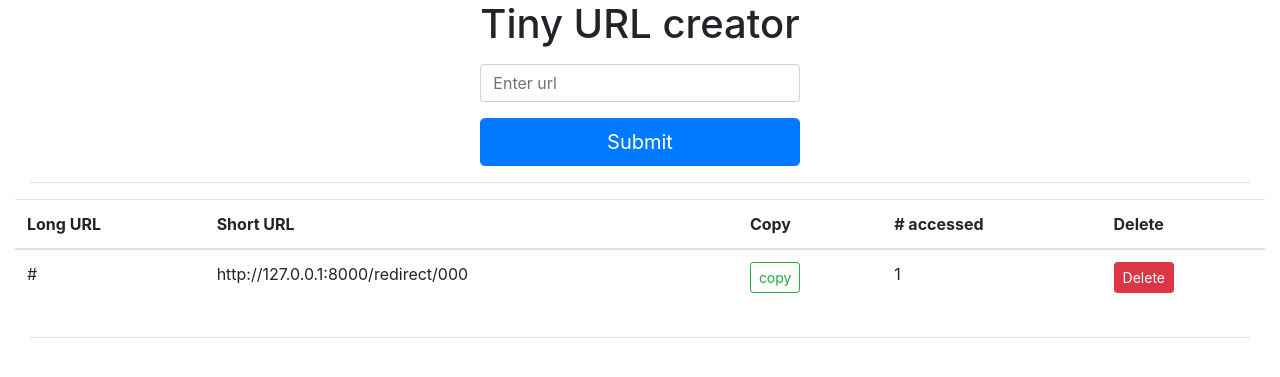
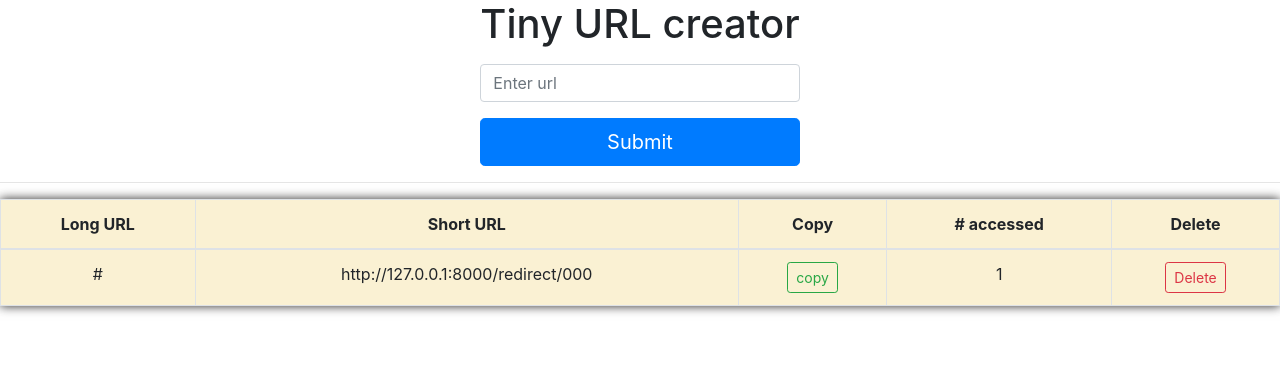
Before and after one commit to Will-max-bit/PDXCode-guild-assignments, a Django app: template labs/django/urlProject/urlApp/templates/urlApp/index.html in a window 1280 px wide. Shown: the top 377 px of the page. Run offline with Django 3.2, Linux system fonts and the light colour scheme; the template is opened without the code that fills it: most values are stand-ins (such as "Sample title", 1, 10 or a date in 2020); some libraries are stand-ins or nearby versions.

Commit message:
Added delete and copy alert

```diff
--- a/labs/django/urlProject/urlApp/static/urlApp/main.css
+++ b/labs/django/urlProject/urlApp/static/urlApp/main.css
@@ -3,11 +3,14 @@
     flex-direction: row;
     justify-content: center;
 }
-/* #copyBtn{
-    display: flex;
-    flex-d;
-} */
+
 #table_urls{
-    max-height: 400px;
-    overflow:scroll;
+    box-shadow: 0 0 10px rgb(41, 40, 40);
+    background-color: rgb(250, 241, 211);
+    text-align: center;
+    width: 100%;
 }
+
+html, body {
+    width:100%;
+}
--- a/labs/django/urlProject/urlApp/templates/urlApp/index.html
+++ b/labs/django/urlProject/urlApp/templates/urlApp/index.html
@@ -6,7 +6,7 @@
     <link rel="stylesheet" href="{% static 'urlApp/main.css'%}">
     <!-- Required meta tags -->
     <meta charset="utf-8">
-    <meta name="viewport" content="width=device-width, initial-scale=1, shrink-to-fit=no">
+    <meta name="viewport" content="width=device-width, initial-scale=1">
 
     <!-- Bootstrap CSS -->
     <link rel="stylesheet" href="https://stackpath.bootstrapcdn.com/bootstrap/4.3.1/css/bootstrap.min.css"
@@ -15,23 +15,33 @@
 </head>
 
 <body>
-    <div class="container-fluid">
-        <div class="col">
-            <div class="row" id="enter_area">
+
+
+
+
+
+
+    <div class="container">
+        <div class="row">
+            <div class="col-sm-12" id="enter_area">
                 <form action="{% url 'urlApp:save_url'%}" method="post">
                     {% csrf_token %}
                     <div class="form-group">
-                        <label for="long_url"><h1>Tiny URL creator</h1></label>
+                        <label for="long_url">
+                            <h1>Tiny URL creator</h1>
+                        </label>
                         <input type="text" name="long_url" required class="form-control" id="url_input"
                             aria-describedby="url_input" placeholder="Enter url">
                     </div>
                     <button type="submit" class="btn btn-primary btn-lg btn-block">Submit</button>
                 </form>
             </div>
+        </div>
+    </div>
 
     <hr>
-            <div class="row" id="">
-                <table class="table">
+
+    <table id="table_urls" class="table table-bordered table-hover">
         <thead>
             <tr>
                 <th scope="col">Long URL</th>
@@ -44,53 +54,51 @@
         <tbody>
             {% for url in urls %}
             <tr>
-                            <td>{{url}}</td>
+                <td>{{ url.url }}</td>
                 <td id="url_short">http://127.0.0.1:8000/redirect/{{url.code}}</td>
-                            <td><button type="button"
-                                    onclick="navigator.clipboard.writeText('http://127.0.0.1:8000/redirect/{{url.code}}'); alert('copied') "
-                                    id="copyBtn" class="btn btn-outline-success btn-sm">copy</button></td>
+                <td>
+                    <button type="button"
+                        onclick="navigator.clipboard.writeText('http://127.0.0.1:8000/redirect/{{url.code}}') "
+                        class="btn btn-outline-success btn-sm btn_copy">copy</button>
+                </td>
                 <td>{{url.counter}}</td>
-                            <td><a href="{% url 'urlApp:delete_URL' %}" id="deletebtn" type="button" class="btn btn-danger btn-sm">Delete</a></td>
+                <td><a href="{% url 'urlApp:delete_url' url.id %}" id="deletebtn" type="button"
+                        class="btn btn-outline-danger btn-sm">Delete</a></td>
             </tr>
             {% endfor %}
         </tbody>
     </table>
+
+
+    <div class="toast align-items-center" role="alert" aria-live="assertive" aria-atomic="true">
+        <div class="d-flex">
+            <div class="toast-body">
+                Short URL copied
             </div>
-            <hr>
+            <button type="button" class="btn-close me-1 m-auto" data-bs-dismiss="toast" aria-label="Close"></button>
+        </div>
     </div>
 
-        <!-- <div class="toast" role="alert" id="myToast" aria-live="assertive" aria-atomic="true">
-            <div class="toast-header">
-                <img src="..." class="rounded mr-2" alt="...">
-                <strong class="mr-auto">Bootstrap</strong>
-                <small>11 mins ago</small>
-                <button type="button" class="ml-2 mb-1 close" data-dismiss="toast" aria-label="Close">
-                    <span aria-hidden="true">&times;</span>
-                </button>
-            </div>
-            <div class="toast-body">
-                Hello, world! This is a toast message.
-            </div>
-        </div> -->
+    <script src="https://cdn.jsdelivr.net/npm/bootstrap@5.0.0-beta2/dist/js/bootstrap.bundle.min.js"
+        integrity="sha384-b5kHyXgcpbZJO/tY9Ul7kGkf1S0CWuKcCD38l8YkeH8z8QjE0GmW1gYU5S9FOnJ0"
+        crossorigin="anonymous"></script>
+    <script>
+        let toast = new bootstrap.Toast(document.querySelector('.toast'))
+        console.log(toast)
 
+        let liveToastBtns = document.querySelectorAll('.btn_copy')
+        for (btn of liveToastBtns) {
+            btn.addEventListener('click', function () {
+                toast.show()
+            })
+        }
 
-
-
-    </div>
-
+    </script>
 
     <script src="{% static 'urlApp/main.js'%}"></script>
     <!-- Optional JavaScript -->
     <!-- jQuery first, then Popper.js, then Bootstrap JS -->
-    <script src="https://code.jquery.com/jquery-3.3.1.slim.min.js"
-        integrity="sha384-q8i/X+965DzO0rT7abK41JStQIAqVgRVzpbzo5smXKp4YfRvH+8abtTE1Pi6jizo"
-        crossorigin="anonymous"></script>
-    <script src="https://cdnjs.cloudflare.com/ajax/libs/popper.js/1.14.7/umd/popper.min.js"
-        integrity="sha384-UO2eT0CpHqdSJQ6hJty5KVphtPhzWj9WO1clHTMGa3JDZwrnQq4sF86dIHNDz0W1"
-        crossorigin="anonymous"></script>
-    <script src="https://stackpath.bootstrapcdn.com/bootstrap/4.3.1/js/bootstrap.min.js"
-        integrity="sha384-JjSmVgyd0p3pXB1rRibZUAYoIIy6OrQ6VrjIEaFf/nJGzIxFDsf4x0xIM+B07jRM"
-        crossorigin="anonymous"></script>
+
 
 </body>
 
```
Lines whose indentation alone changed are shown as unchanged.
